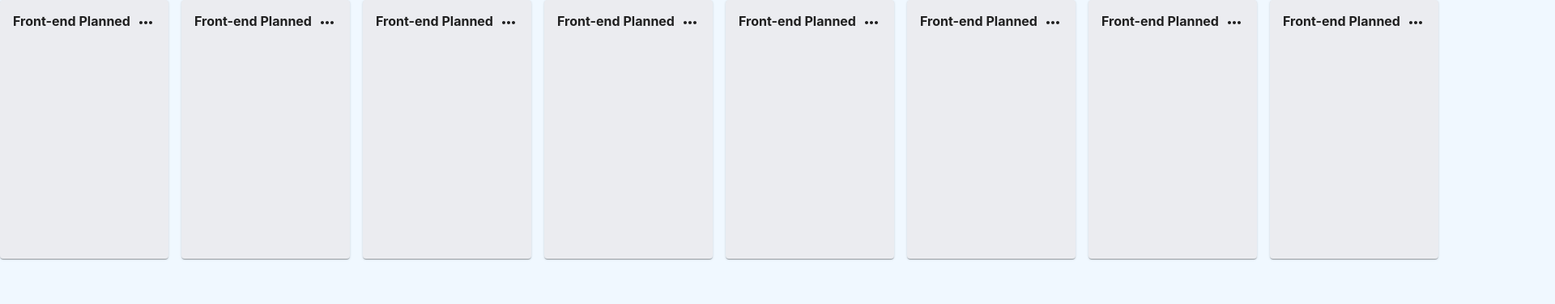
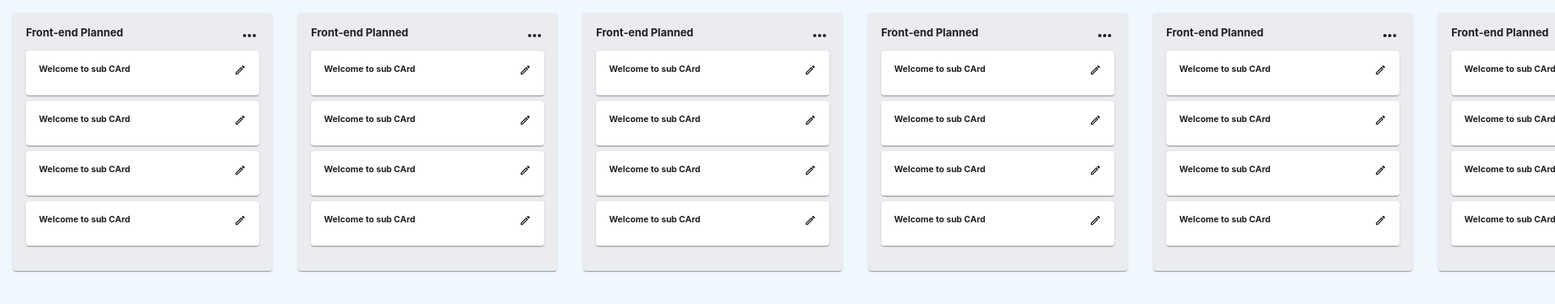
Before and after one commit to ZakirBangash/trello-clone, a React (Create React App) app: page / in a window 1280 px wide. Shown: the top 376 px of the page at 81% size, 1920 px wide, since content can reach past the window. Built offline with nearby package versions, Linux system fonts and the light colour scheme.

Commit message:
SubCard is in progress

```diff
--- a/src/App.css
+++ b/src/App.css
@@ -1,12 +1,4 @@
 .app{
   display: flex;
- /*overflow: auto;
- display: flex; */
-/* overflow-y: hidden;
-overflow-x: scroll; */
-}
-
-
-.app__cards {
 
 }
--- a/src/Components/MainCard.js
+++ b/src/Components/MainCard.js
@@ -4,20 +4,24 @@ import Card from "@material-ui/core/Card";
 
 import CardContent from "@material-ui/core/CardContent";
 import MoreHorizIcon from "@material-ui/icons/MoreHoriz";
+import SubCard from "./SubCard";
+
 
 export default function MainCard() {
   return (
-    <div className="test">
     <Card className="mainCard">
       <CardContent>
         <div className="mainCard__header">
-        <h4>Front-end Planned</h4>
+        <h5>Front-end Planned</h5>
           <MoreHorizIcon />
         </div>
-
+        <SubCard />
+        <SubCard />
+        <SubCard />
+        <SubCard />
 
       </CardContent>
     </Card>
-    </div>
+
   );
 }
--- /dev/null
+++ b/src/Components/SubCard.js
@@ -0,0 +1,20 @@
+import React from "react";
+import "./styles/SubCard.css";
+import Card from "@material-ui/core/Card";
+import CardContent from "@material-ui/core/CardContent";
+import CreateOutlinedIcon from '@material-ui/icons/CreateOutlined';
+
+export default function SubCard() {
+  return (
+
+      <Card className="subCard">
+        <CardContent>
+            <div className="subCard__Content">
+            <h6>Welcome to sub CArd</h6>
+             <CreateOutlinedIcon className="subCard__pencil" />
+            </div>
+
+         </CardContent>
+      </Card>
+  );
+}
--- a/src/Components/styles/MainCard.css
+++ b/src/Components/styles/MainCard.css
@@ -6,11 +6,9 @@
     background-color: #EBECF0 !important; */
 
     background-color: #EBECF0 !important;
-    color: #15928A;
-    height: 20em;
-    min-width: 13em;
-    margin-right: 1em;
-
+    padding: 0 !important;
+     min-width: 20em;
+    margin: 1em 1em;
 
 }
 
@@ -18,8 +16,3 @@
     display: flex;
     justify-content: space-between;
 }
-
-.test {
-
-    display: flex;
-}
--- /dev/null
+++ b/src/Components/styles/SubCard.css
@@ -0,0 +1,16 @@
+.subCard{
+   margin: 7px 0px;
+}
+.subCard__Content{
+    display: flex;
+    justify-content: space-between;
+}
+
+.subCard__pencil{
+    font-size: 15px !important;
+}
+
+.subCard__pencil:hover{
+    cursor: pointer;
+    background-color: #EBECF0;
+}
--- a/src/index.css
+++ b/src/index.css
@@ -1,6 +1,6 @@
 * {
-  box-sizing: border-box;
-  margin: 0;
+   box-sizing: border-box;
+   margin: 0;
 }
 
 body {
@@ -11,7 +11,6 @@ body {
   -webkit-font-smoothing: antialiased;
   -moz-osx-font-smoothing: grayscale;
 
-
 }
 
 code {
```
Also changed, not shown: 1 other file (tests, documents, lock files or other folders).
